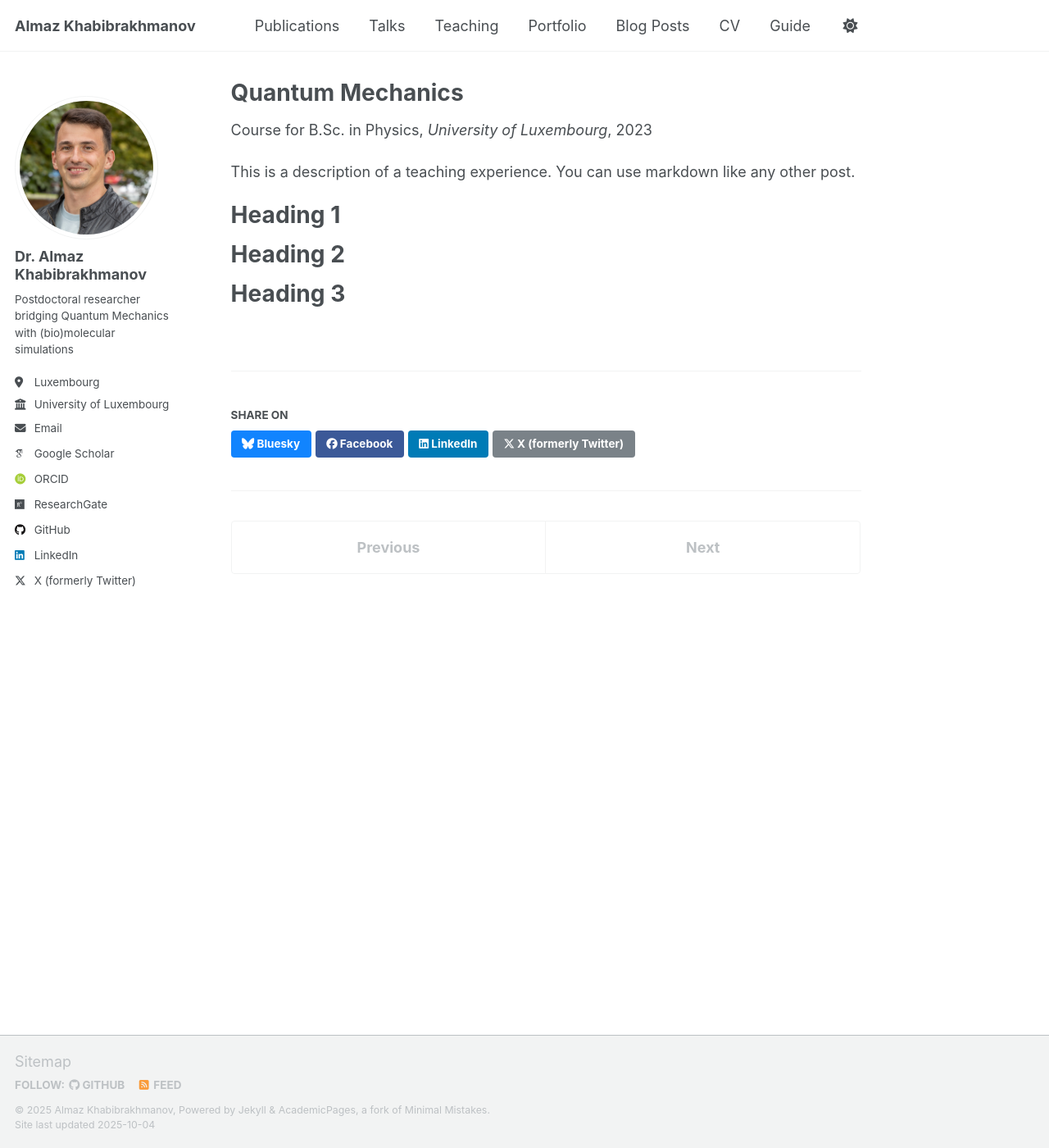
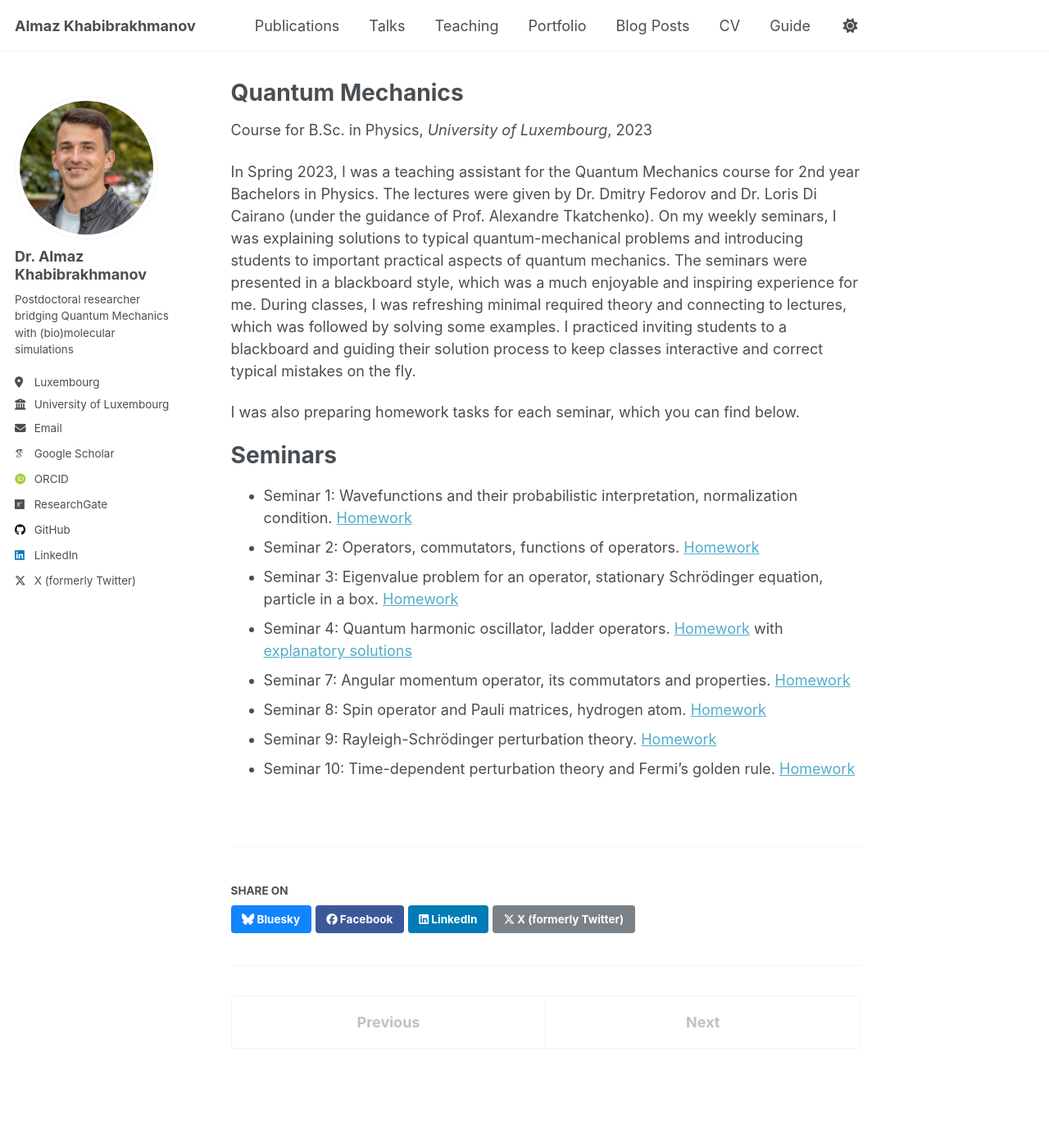
Before and after one commit to almaz-khabibrakhmanov/almaz-khabibrakhmanov.github.io, a Jekyll site: the page built from _teaching/2023-spring-teaching-2.md, in a window 1280 px wide and 1400 px high. Shown: the whole window at 82% size. Built offline with Jekyll 4.4.1, drawn with Linux system fonts in a browser that asks for light colours; some web fonts are replaced; a script that is not in the unit is left out.

Commit message:
Update 2023-spring-teaching-2.md

```diff
--- a/_teaching/2023-spring-teaching-2.md
+++ b/_teaching/2023-spring-teaching-2.md
@@ -8,13 +8,17 @@ date: 2023-02-23
 location: "Luxembourg"
 ---
 
-This is a description of a teaching experience. You can use markdown like any other post.
+In Spring 2023, I was a teaching assistant for the Quantum Mechanics course for 2nd year Bachelors in Physics. The lectures were given by Dr. Dmitry Fedorov and Dr. Loris Di Cairano (under the guidance of Prof. Alexandre Tkatchenko). On my weekly seminars, I was explaining solutions to typical quantum-mechanical problems and introducing students to important practical aspects of quantum mechanics. The seminars were presented in a blackboard style, which was a much enjoyable and inspiring experience for me. During classes, I was refreshing minimal required theory and connecting to lectures, which was followed by solving some examples. I practiced inviting students to a blackboard and guiding their solution process to keep classes interactive and correct typical mistakes on the fly.
 
-Heading 1
+I was also preparing homework tasks for each seminar, which you can find below.
+
+Seminars
 ======
-
-Heading 2
-======
-
-Heading 3
-======
+* Seminar 1: Wavefunctions and their probabilistic interpretation, normalization condition. [Homework](https://almaz-khabibrakhmanov.github.io/files/teaching/QuantMech/QM_HW1.pdf)
+* Seminar 2: Operators, commutators, functions of operators. [Homework](https://almaz-khabibrakhmanov.github.io/files/teaching/QuantMech/QM_HW2.pdf)
+* Seminar 3: Eigenvalue problem for an operator, stationary Schrödinger equation, particle in a box. [Homework](https://almaz-khabibrakhmanov.github.io/files/teaching/QuantMech/QM_HW3.pdf)
+* Seminar 4: Quantum harmonic oscillator, ladder operators. [Homework](https://almaz-khabibrakhmanov.github.io/files/teaching/QuantMech/QM_HW4.pdf) with [explanatory solutions](https://almaz-khabibrakhmanov.github.io/files/teaching/QuantMech/QM_HW4_Solutions.pdf)
+* Seminar 7: Angular momentum operator, its commutators and properties. [Homework](https://almaz-khabibrakhmanov.github.io/files/teaching/QuantMech/QM_HW7.pdf)
+* Seminar 8: Spin operator and Pauli matrices, hydrogen atom. [Homework](https://almaz-khabibrakhmanov.github.io/files/teaching/QuantMech/QM_HW8.pdf)
+* Seminar 9: Rayleigh-Schrödinger perturbation theory. [Homework](https://almaz-khabibrakhmanov.github.io/files/teaching/QuantMech/QM_HW9.pdf)
+* Seminar 10: Time-dependent perturbation theory and Fermi's golden rule. [Homework](https://almaz-khabibrakhmanov.github.io/files/teaching/QuantMech/QM_HW10.pdf)
```
